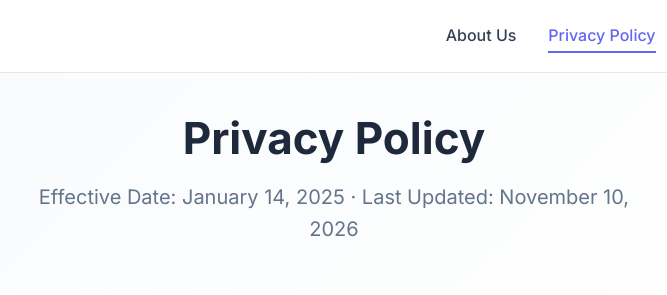
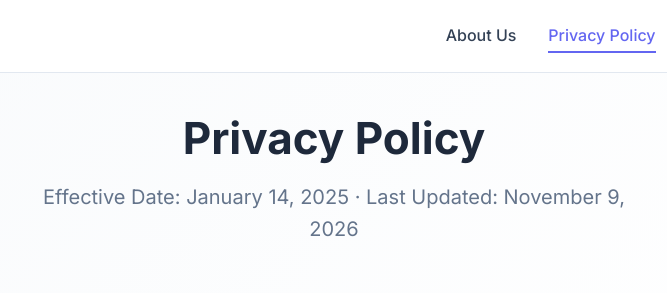
Before and after one commit to tsushanth/kreative-koala-legal, a plain HTML site: page privacy.html in a window 1280 px wide. Shown: the top 295 px of the page, 306-973 px from the left. Drawn offline with Linux system fonts and the light colour scheme.

Commit message:
privacy: set last-updated date

```diff
--- a/privacy.html
+++ b/privacy.html
@@ -39,7 +39,7 @@
         <section class="hero hero-small">
             <div class="container">
                 <h1>Privacy Policy</h1>
-                <p class="hero-subtitle">Effective Date: January 14, 2025 &middot; Last Updated: November 10, 2026</p>
+                <p class="hero-subtitle">Effective Date: January 14, 2025 &middot; Last Updated: November 9, 2026</p>
             </div>
         </section>
 
```
